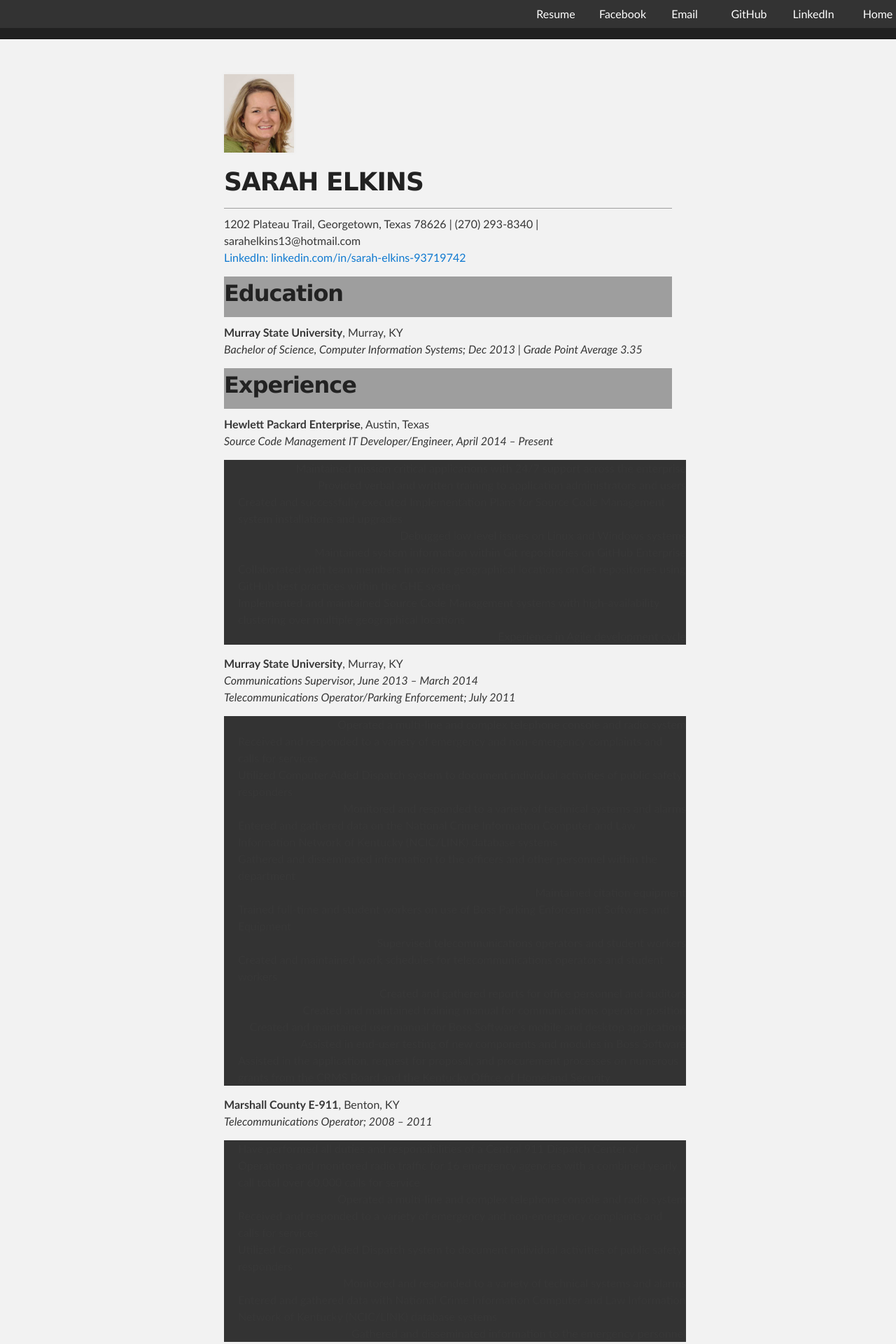
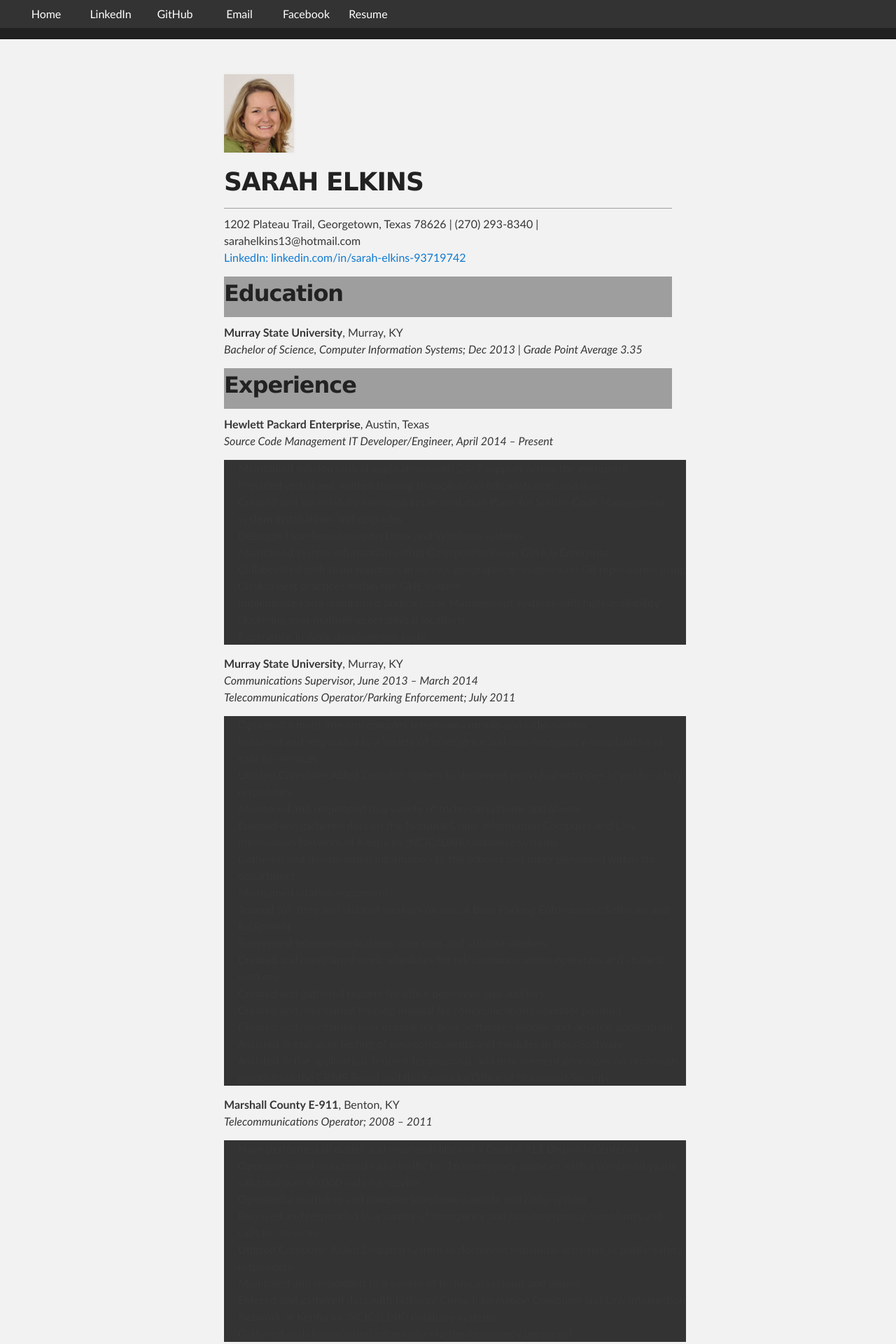
Before and after one commit to selkins13/selkins13.github.io, a Jekyll site: the page built from SarahElkinsResume.md, in a window 1280 px wide. Shown: the top 1920 px of the page at 70% size. Built offline with Jekyll 4.4.1, drawn with Linux system fonts in a browser that asks for light colours; grey boxes are pictures that could not be loaded.

Commit message:
menu bar

```diff
--- a/_includes/header.html
+++ b/_includes/header.html
@@ -5,7 +5,7 @@
   <style>
     li {
       display: inline;
-      float: right;
+      float: left;
       display: block;
       border-right: 1px solid #bbb;
     }
@@ -17,6 +17,7 @@
       color: white;
     }
     ul {
+      align-items: center;
       list-style-type: none;
       margin: 0;
       padding: 0;
```
